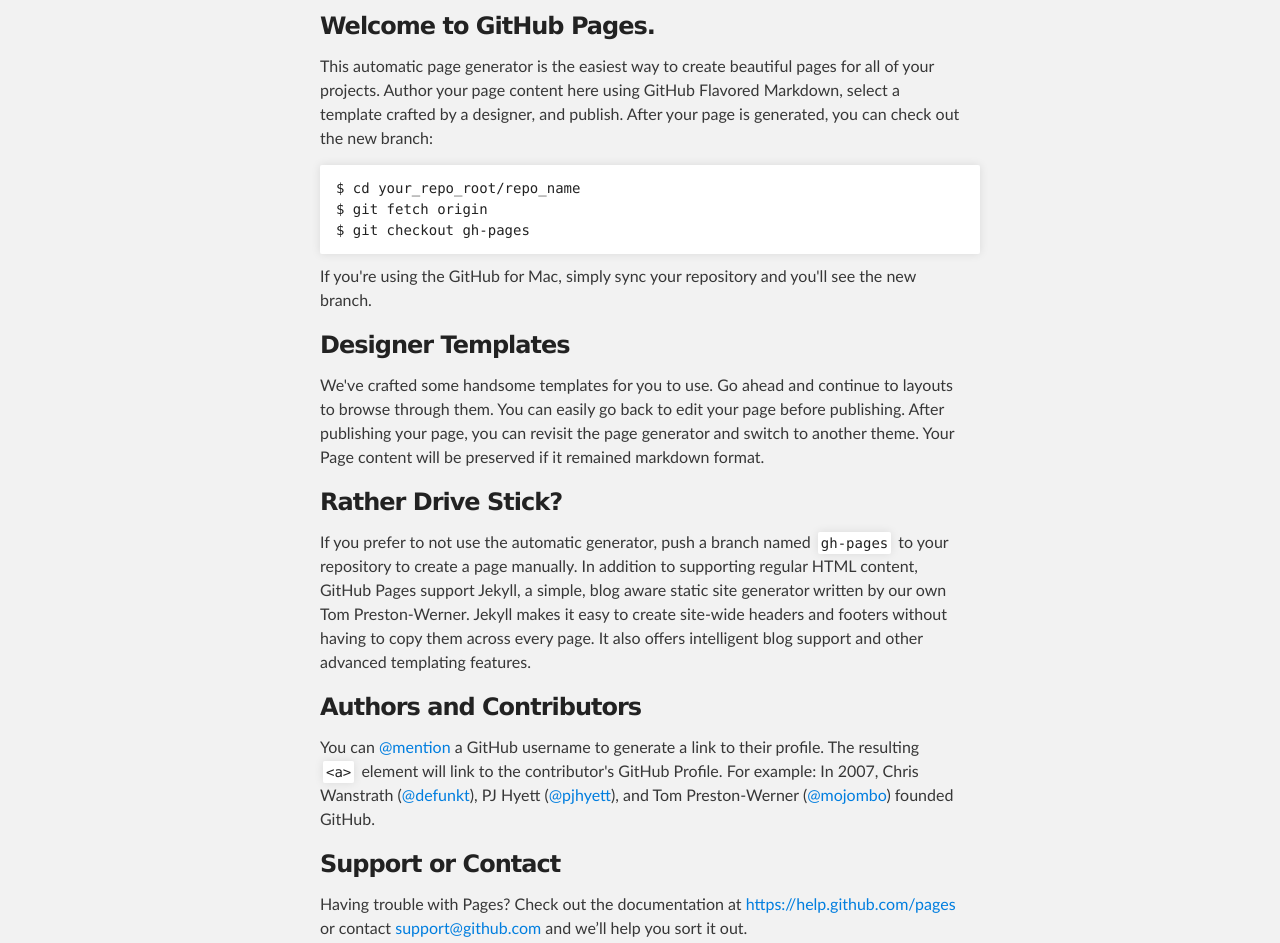
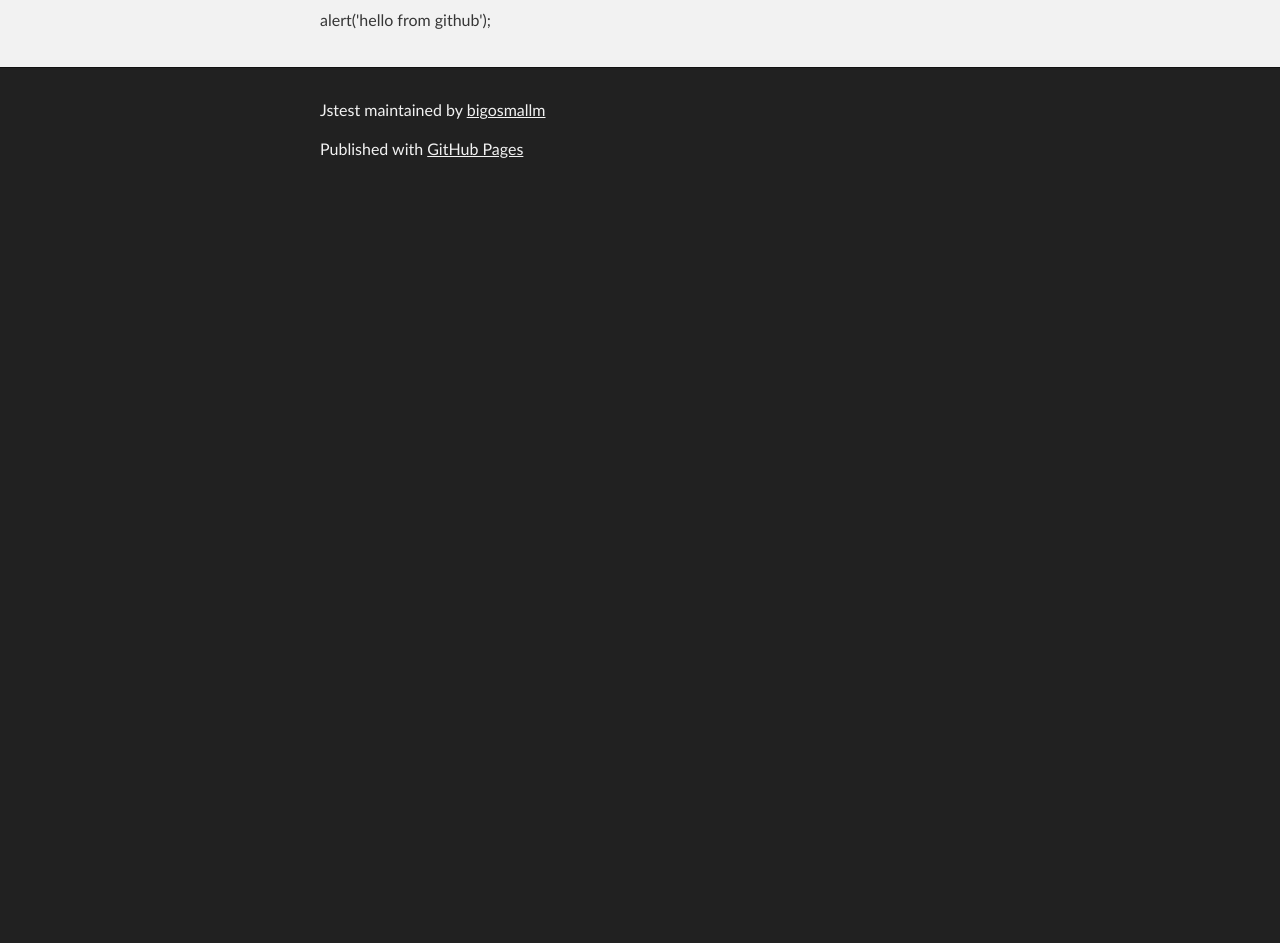
Before and after one commit to bigosmallm/jstest, a plain HTML site: page index.html in a window 1280 px wide. Shown: the part 216-1159 px from the top of the page. After the commit the page ends 800 px from the top, so only its background shows below. Drawn offline with Linux system fonts and the light colour scheme.

```diff
--- a/index.html
+++ b/index.html
@@ -31,37 +31,7 @@
     <!-- MAIN CONTENT -->
     <div id="main_content_wrap" class="outer">
       <section id="main_content" class="inner">
-        <h3>
-<a id="welcome-to-github-pages" class="anchor" href="#welcome-to-github-pages" aria-hidden="true"><span class="octicon octicon-link"></span></a>Welcome to GitHub Pages.</h3>
-
-<p>This automatic page generator is the easiest way to create beautiful pages for all of your projects. Author your page content here using GitHub Flavored Markdown, select a template crafted by a designer, and publish. After your page is generated, you can check out the new branch:</p>
-
-<pre><code>$ cd your_repo_root/repo_name
-$ git fetch origin
-$ git checkout gh-pages
-</code></pre>
-
-<p>If you're using the GitHub for Mac, simply sync your repository and you'll see the new branch.</p>
-
-<h3>
-<a id="designer-templates" class="anchor" href="#designer-templates" aria-hidden="true"><span class="octicon octicon-link"></span></a>Designer Templates</h3>
-
-<p>We've crafted some handsome templates for you to use. Go ahead and continue to layouts to browse through them. You can easily go back to edit your page before publishing. After publishing your page, you can revisit the page generator and switch to another theme. Your Page content will be preserved if it remained markdown format.</p>
-
-<h3>
-<a id="rather-drive-stick" class="anchor" href="#rather-drive-stick" aria-hidden="true"><span class="octicon octicon-link"></span></a>Rather Drive Stick?</h3>
-
-<p>If you prefer to not use the automatic generator, push a branch named <code>gh-pages</code> to your repository to create a page manually. In addition to supporting regular HTML content, GitHub Pages support Jekyll, a simple, blog aware static site generator written by our own Tom Preston-Werner. Jekyll makes it easy to create site-wide headers and footers without having to copy them across every page. It also offers intelligent blog support and other advanced templating features.</p>
-
-<h3>
-<a id="authors-and-contributors" class="anchor" href="#authors-and-contributors" aria-hidden="true"><span class="octicon octicon-link"></span></a>Authors and Contributors</h3>
-
-<p>You can <a href="https://github.com/blog/821" class="user-mention">@mention</a> a GitHub username to generate a link to their profile. The resulting <code>&lt;a&gt;</code> element will link to the contributor's GitHub Profile. For example: In 2007, Chris Wanstrath (<a href="https://github.com/defunkt" class="user-mention">@defunkt</a>), PJ Hyett (<a href="https://github.com/pjhyett" class="user-mention">@pjhyett</a>), and Tom Preston-Werner (<a href="https://github.com/mojombo" class="user-mention">@mojombo</a>) founded GitHub.</p>
-
-<h3>
-<a id="support-or-contact" class="anchor" href="#support-or-contact" aria-hidden="true"><span class="octicon octicon-link"></span></a>Support or Contact</h3>
-
-<p>Having trouble with Pages? Check out the documentation at <a href="https://help.github.com/pages">https://help.github.com/pages</a> or contact <a href="mailto:support@github.com">support@github.com</a> and we’ll help you sort it out.</p>
+        <p>alert('hello from github');</p>
       </section>
     </div>
 
```
Also changed, not shown: params.json (+1 -1 lines).
